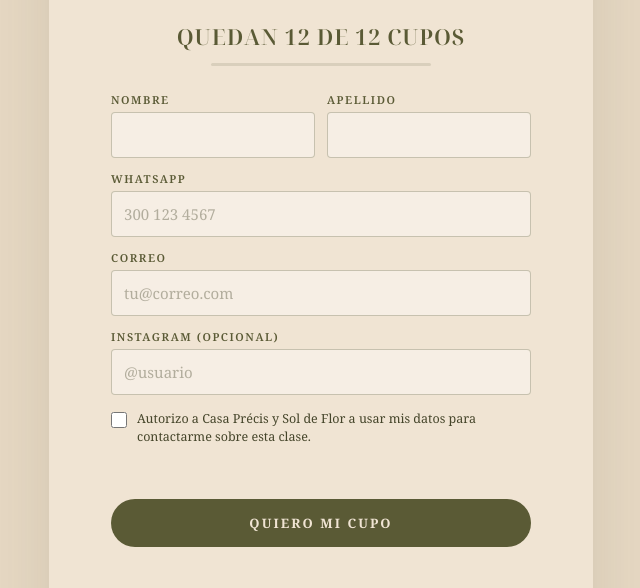
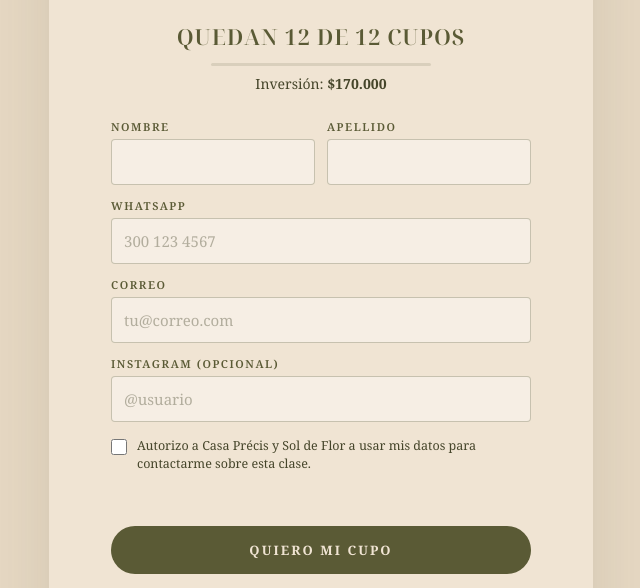
Before and after one commit to casaprecis/evento-yoga-facial, a plain HTML site: page index.html in a window 1280 px wide. Shown: the part 207-795 px from the top of the page, without its empty margins (319-959 px from the left). Drawn offline with Linux system fonts and the light colour scheme.

Commit message:
Update index.html

```diff
--- a/index.html
+++ b/index.html
@@ -99,7 +99,7 @@ form .btn{width:100%;margin-top:4px}
 /* ===== CONFIGURACIÓN ===== */
 const SCRIPT_URL = "https://script.google.com/macros/s/AKfycbxWySfeEnX0TAQKQmqVCmBI5m5K0SmP_RfUdPpiwSpLuRRUVZgpKppQoSXNGuQmWgxpjQ/exec";   // ← URL de la app web de Apps Script (termina en /exec). La misma en las dos páginas.
 const CUPOS = 12;
-const PRECIO = "";       // ej: "$120.000" — vacío = no se muestra
+const PRECIO = "$170.000";       // ej: "$120.000" — vacío = no se muestra
 /* ========================= */
 
 const $ = id => document.getElementById(id);
```
